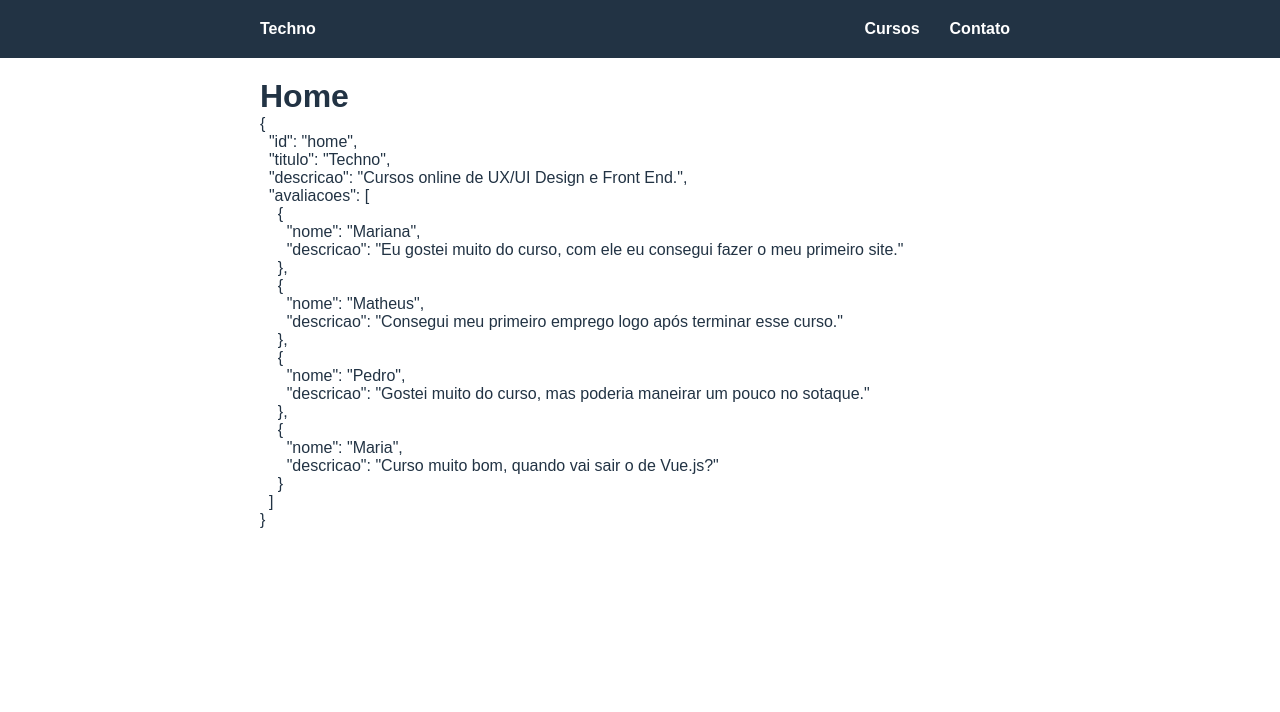
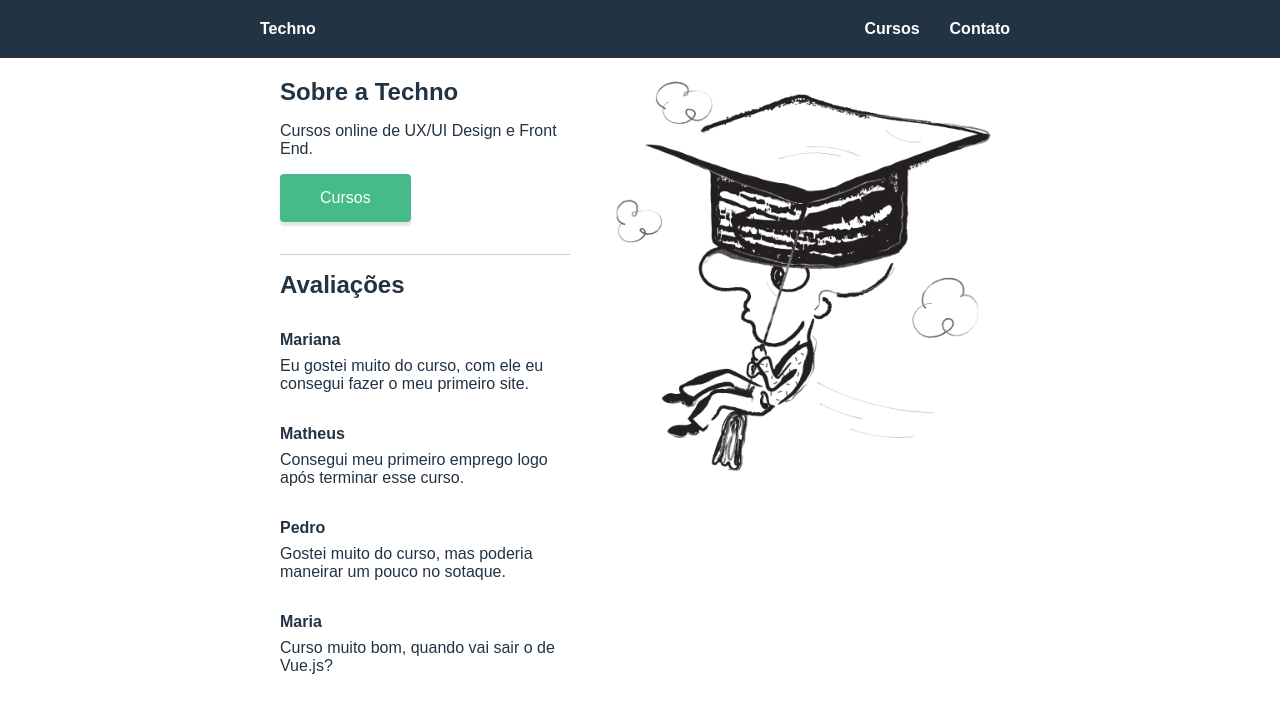
Before and after one commit to Henrique1204/Techno-Cursos, a Vue app: page / in a window 1280 px wide. Shown: the top 712 px of the page. Built offline with nearby package versions, Linux system fonts and the light colour scheme; data requests are answered from the project's data file.

Commit message:
Implementar conteudo e estilo na home

```diff
--- a/src/App.vue
+++ b/src/App.vue
@@ -17,6 +17,7 @@
 </script>
 
 <style>
+  /* Reset */
   *, *::after, *::before {
     margin: 0px;
     padding: 0px;
@@ -27,6 +28,7 @@
     color: inherit;
   }
 
+  /* Estilos Gerais */
   body {
     font-family: "Avenir", Arial, Helvetica, sans-serif;
     color: #234;
@@ -43,7 +45,34 @@
 
   .container {
     max-width: 800px;
-    padding: 20px;
+    padding: 20px 40px;
     margin: 0 auto;
   }
+
+  img {
+    max-width: 100%;
+    display: block;
+  }
+
+  .conteudo {
+    display: grid;
+    grid-template-columns: 1fr minmax(200px, 400px);
+    gap: 30px;
+  }
+
+  @media screen and (max-width: 400px) {
+    .conteudo {
+    grid-template-columns: 1fr;
+    }
+  }
+
+  /* Transições de entrada */
+  .entrada-enter {
+    opacity: 0;
+    transform: translate3d(-20px, 0, 0);
+  }
+
+  .entrada-enter-active {
+    transition: all 0.3s ease;
+  }
 </style>
--- a/src/views/Contato.vue
+++ b/src/views/Contato.vue
@@ -1,10 +1,13 @@
 <template>
     <div>
         <PaginaCarregando v-if="loading" />
-        <div v-if="dados">
-            <h1>Contato</h1>
-            <pre>{{dados}}</pre>
-        </div>
+
+        <transition name="entrada">
+            <div v-if="dados">
+                <h1>Contato</h1>
+                <pre>{{dados}}</pre>
+            </div>
+        </transition>
     </div>
 </template>
 
--- a/src/views/Cursos.vue
+++ b/src/views/Cursos.vue
@@ -1,10 +1,13 @@
 <template>
     <div>
         <PaginaCarregando v-if="loading" />
-        <div v-if="dados">
-            <h1>Cursos</h1>
-            <pre>{{dados}}</pre>
-        </div>
+
+        <transition name="entrada">
+            <div v-if="dados">
+                <h1>Cursos</h1>
+                <pre>{{dados}}</pre>
+            </div>
+        </transition>
     </div>
 </template>
 
--- a/src/views/Home.vue
+++ b/src/views/Home.vue
@@ -1,11 +1,35 @@
 <template>
-  <div>
+  <section>
     <PaginaCarregando v-if="loading" />
-    <div v-if="dados">
-      <h1>Home</h1>
-      <pre>{{dados}}</pre>
-    </div>
-  </div>
+
+    <transition name="entrada">
+      <div v-if="dados" class="conteudo">
+        <div>
+          <h1>Sobre a {{dados.titulo}}</h1>
+
+          <p>{{dados.descricao}}</p>
+
+          <router-link class="btn-cursos" tag="button" to="/cursos">Cursos</router-link>
+
+          <div class="avaliacoes">
+            <h2>Avaliações</h2>
+
+            <ul>
+              <li
+                v-for="({ nome, descricao }, index) in dados.avaliacoes"
+                :key="nome + '_' + index"
+              >
+                <p class="nome">{{nome}}</p>
+                <p>{{descricao}}</p>
+              </li>
+            </ul>
+          </div>
+        </div>
+
+        <img src="../assets/aprender.png" alt="Aprenda Web Design">
+      </div>
+    </transition>
+  </section>
 </template>
 
 <script>
@@ -19,3 +43,35 @@
     }
   };
 </script>
+
+<style scoped>
+  h1,h2 {
+    margin-bottom: 1rem;
+  }
+
+  .btn-cursos {
+    padding: 15px 40px;
+    border: none;
+    border-radius: 4px;
+    margin: 1rem 0 2rem;
+    font-size: 1rem;
+    color: #FFF;
+    background-color: #4B8;
+    box-shadow: 0 4px 2px rgba(0, 0, 0, 0.1);
+    cursor: pointer;
+  }
+
+  .avaliacoes {
+    padding-top: 1rem;
+    border-top: 1px solid rgba(0, 0, 0, 0.2);
+  }
+
+  .avaliacoes li {
+    margin-top: 2rem;
+  }
+
+  .avaliacoes .nome {
+    margin-bottom: 0.5rem;
+    font-weight: bold;
+  }
+</style>
```
Also changed, not shown: src/assets/aprender.png (added).
